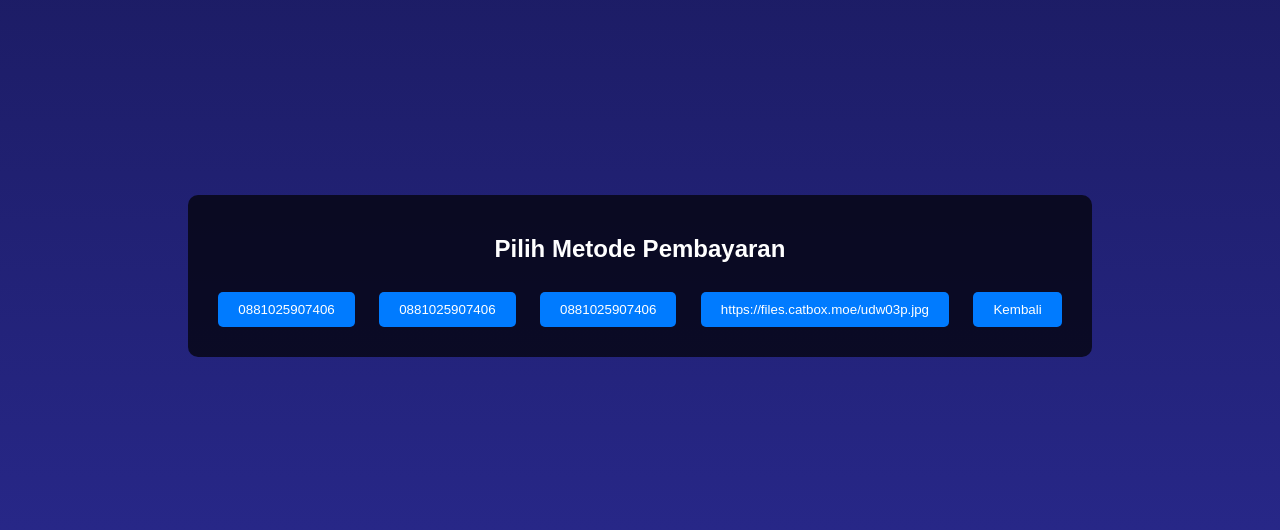
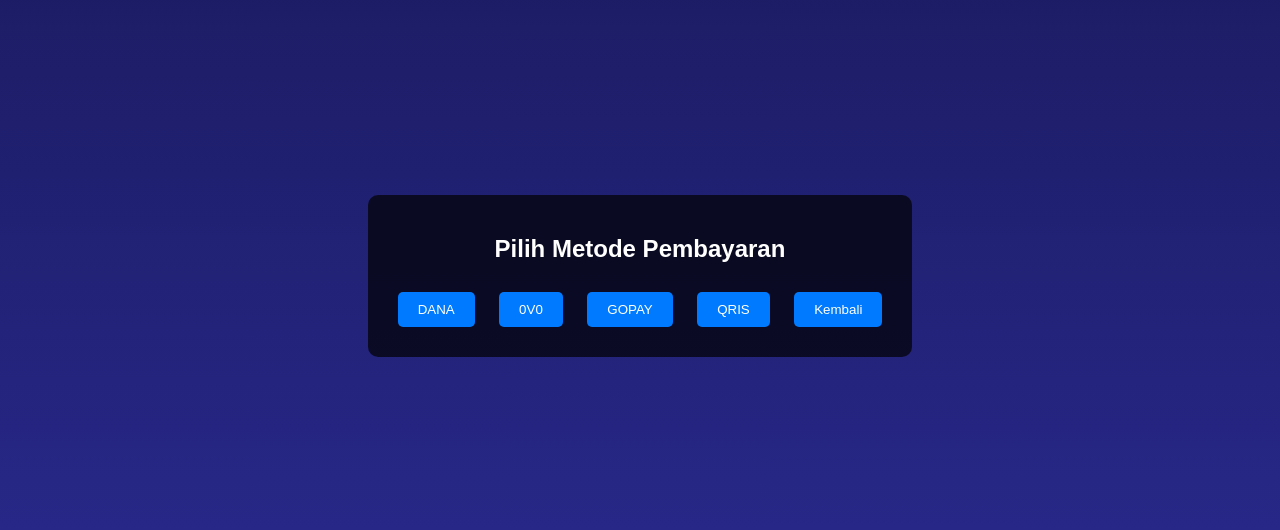
Before and after one commit to kantin44/finalpay, a plain HTML site: page index.html in a window 1280 px wide. Shown: the part 132-662 px from the top of the page. Drawn offline with Linux system fonts and the light colour scheme.

Commit message:
Update index.html

```diff
--- a/index.html
+++ b/index.html
@@ -36,10 +36,10 @@
 
 <div class="container">
     <h2>Pilih Metode Pembayaran</h2>
-    <button onclick="showNumber('DANA')">0881025907406</button>
-    <button onclick="showNumber('OVO')">0881025907406</button>
-    <button onclick="showNumber('GOPAY')">0881025907406</button>
-    <button onclick="showNumber('QRIS')">https://files.catbox.moe/udw03p.jpg</button>
+    <button onclick="showNumber('DANA')">DANA</button>
+    <button onclick="showNumber('OVO')">0V0</button>
+    <button onclick="showNumber('GOPAY')">GOPAY</button>
+    <button onclick="showNumber('QRIS')">QRIS</button>
     <button onclick="goBack()">Kembali</button>
 </div>
 
```
